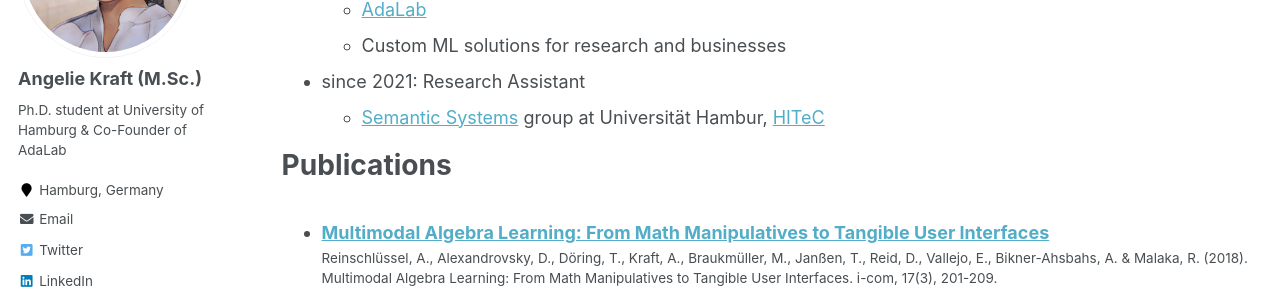
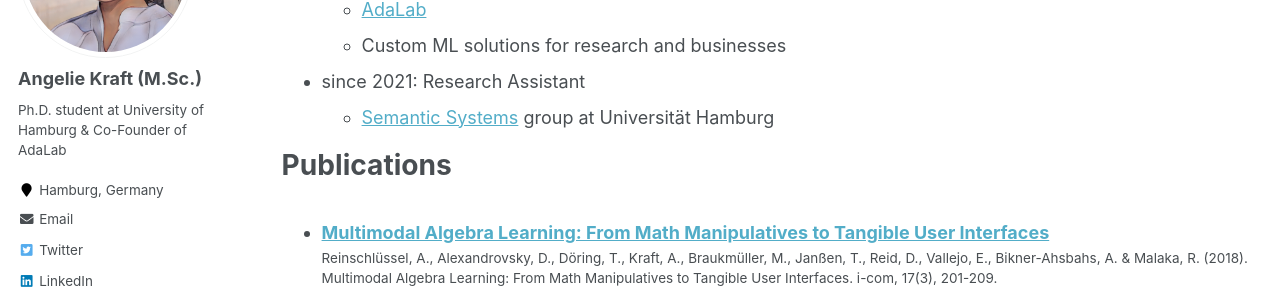
Before and after one commit to krangelie/krangelie.github.io, a Jekyll site: the page built from _pages/cv.md, in a window 1280 px wide and 900 px high, scrolled down 583 px. Shown: the part 153-453 px from the top of the window. Built offline with Jekyll 4.4.1, drawn with Linux system fonts in a browser that asks for light colours.

Commit message:
Update cv.md

```diff
--- a/_pages/cv.md
+++ b/_pages/cv.md
@@ -32,7 +32,7 @@ Work experience
   * Custom ML solutions for research and businesses
 
 * since 2021: Research Assistant
-  * [Semantic Systems](https://www.inf.uni-hamburg.de/en/inst/ab/sems/home.html) group at Universität Hambur, [HITeC](https://www.hitec-hamburg.de/)
+  * [Semantic Systems](https://www.inf.uni-hamburg.de/en/inst/ab/sems/home.html) group at Universität Hamburg
 
 
 Publications
```
